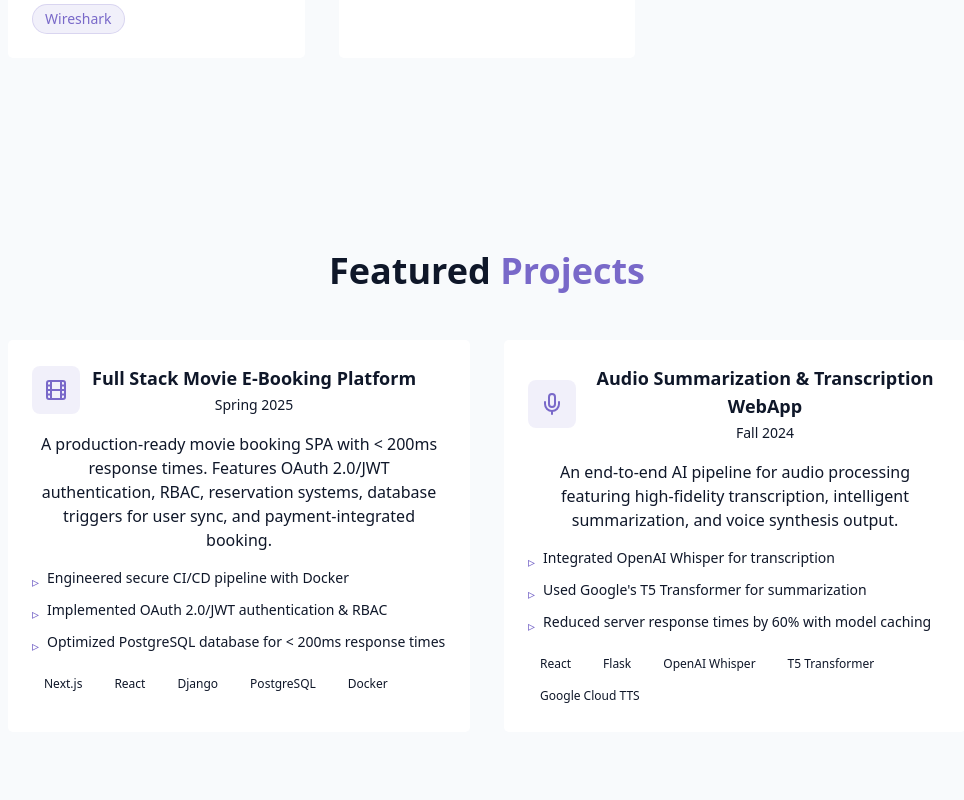
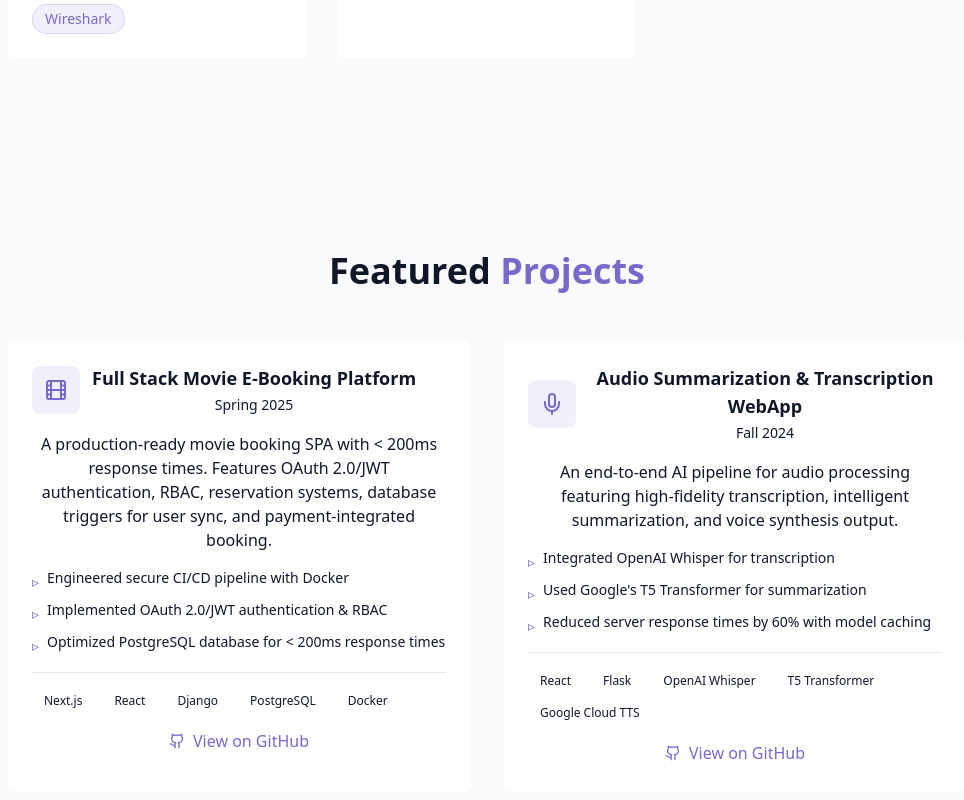
Before and after one commit to rpmeyer3/Parrot, a React (Vite) app: page / in a window 1280 px wide. Shown: the part 2307-3107 px from the top of the page, without its empty margins (153-1117 px from the left). Built offline with nearby package versions, Linux system fonts and the light colour scheme.

Commit message:
Add GitHub links to projects in ProjectsSection
Added a 'github' field to each project and rendered a 'View on GitHub' link with icon in the ProjectsSection component. Also improved layout by adding padding and border to the tech stack section.

```diff
--- a/src/components/ProjectsSection.jsx
+++ b/src/components/ProjectsSection.jsx
@@ -8,6 +8,7 @@ const projects = [
         tech: ["Next.js", "React", "Django", "PostgreSQL", "Docker"],
         icon: Film,
         period: "Spring 2025",
+        github: "https://github.com/rpmeyer3/film-hub",
         highlights: [
             "Engineered secure CI/CD pipeline with Docker",
             "Implemented OAuth 2.0/JWT authentication & RBAC",
@@ -20,6 +21,7 @@ const projects = [
         tech: ["React", "Flask", "OpenAI Whisper", "T5 Transformer", "Google Cloud TTS"],
         icon: Mic,
         period: "Fall 2024",
+        github: "https://github.com/Ig0rGon/UgaHacksX",
         highlights: [
             "Integrated OpenAI Whisper for transcription",
             "Used Google's T5 Transformer for summarization",
@@ -65,7 +67,7 @@ export const ProjectsSection = () => {
                                 ))}
                             </ul>
 
-                            <div className="flex flex-wrap gap-2">
+                            <div className="flex flex-wrap gap-2 pt-4 border-t border-border">
                                 {project.tech.map((tech, techIndex) => (
                                     <span
                                         key={techIndex}
@@ -75,6 +77,16 @@ export const ProjectsSection = () => {
                                     </span>
                                 ))}
                             </div>
+
+                            <a
+                                href={project.github}
+                                target="_blank"
+                                rel="noopener noreferrer"
+                                className="inline-flex items-center gap-2 mt-4 text-primary hover:underline"
+                            >
+                                <Github className="h-4 w-4" />
+                                View on GitHub
+                            </a>
                         </div>
                     ))}
                 </div>
```
